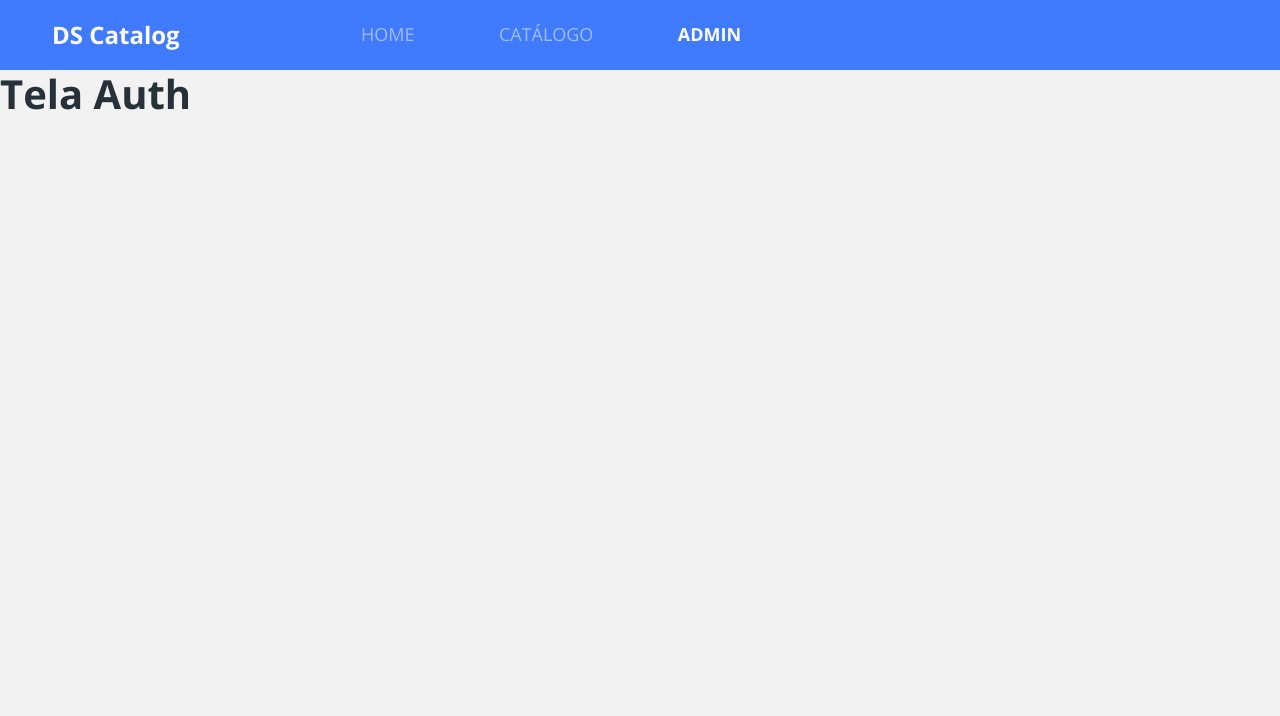
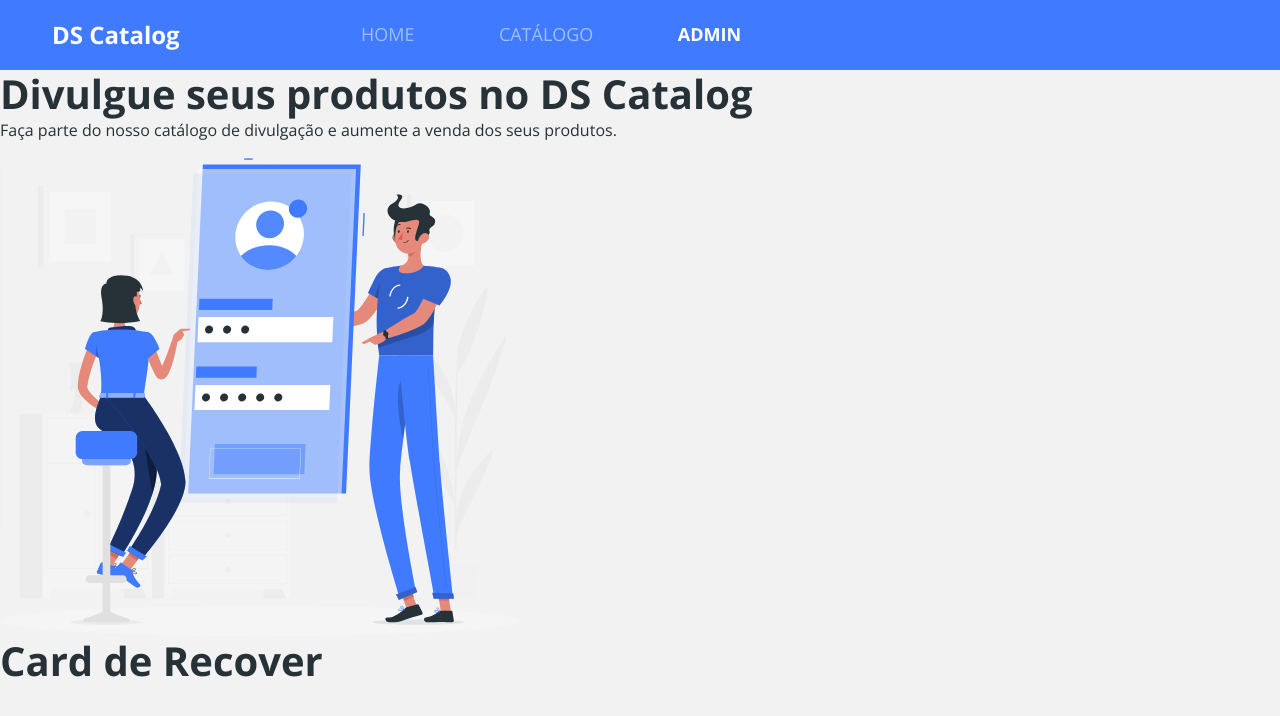
Before and after one commit to eliezerrb/dscatalog, a React (Create React App) app in the folder frontweb/: page /admin/auth/recover in a window 1280 px wide. Shown: the top 716 px of the page. Built offline with nearby package versions, Linux system fonts and the light colour scheme; no server answers.

Commit message:
Sub-rotas da área auth

```diff
--- a/frontweb/src/Routes.tsx
+++ b/frontweb/src/Routes.tsx
@@ -21,6 +21,7 @@ const Routes = () => (
       <Route path="/products/:productId">
         <ProductDetails />
       </Route>
+      <Redirect from="/admin/auth" to="/admin/auth/login" exact />
       <Route path="/admin/auth">
         <Auth />
       </Route>
--- a/frontweb/src/pages/Admin/Auth/index.tsx
+++ b/frontweb/src/pages/Admin/Auth/index.tsx
@@ -1,6 +1,30 @@
+import { ReactComponent as AuthImage } from 'assets/images/auth-image.svg';
+import { Route, Switch } from 'react-router-dom';
+
 const Auth = () => {
     return (
-        <h1>Tela Auth</h1>
+        <div className="auth-container">
+             <div className="auth-banner-container">
+                <h1>Divulgue seus produtos no DS Catalog</h1>
+                <p>Faça parte do nosso catálogo de divulgação e aumente a venda dos seus produtos.</p>
+                <AuthImage />
+             </div>
+             <div className="auth-form-container">
+                <Switch>
+                    <Switch>
+                        <Route path="/admin/auth/login">
+                            <h1>Card de Login</h1>
+                        </Route>
+                        <Route path="/admin/auth/signup">
+                            <h1>Card de Signup</h1>
+                        </Route>
+                        <Route path="/admin/auth/recover">
+                            <h1>Card de Recover</h1>
+                        </Route>
+                    </Switch>
+                </Switch>
+             </div>
+        </div>
     );
 }
 
```
Also changed, not shown: frontweb/src/assets/images/auth-image.svg (added).
